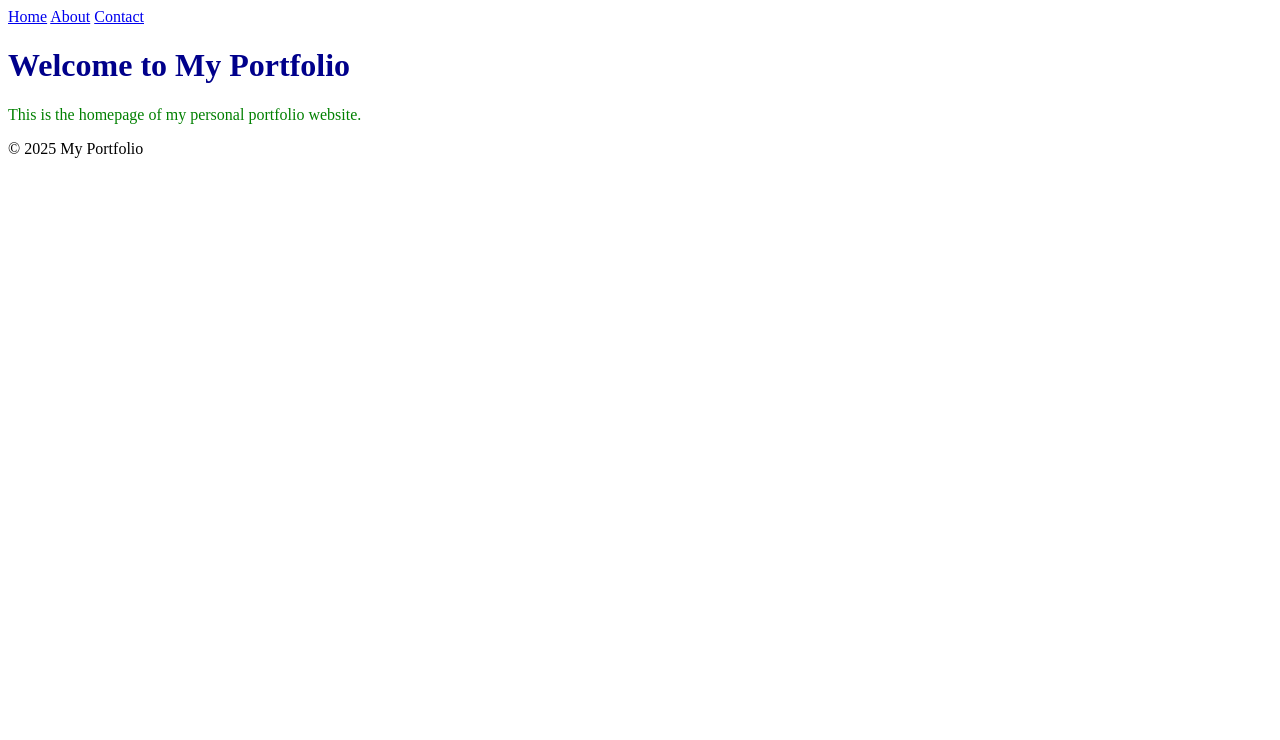
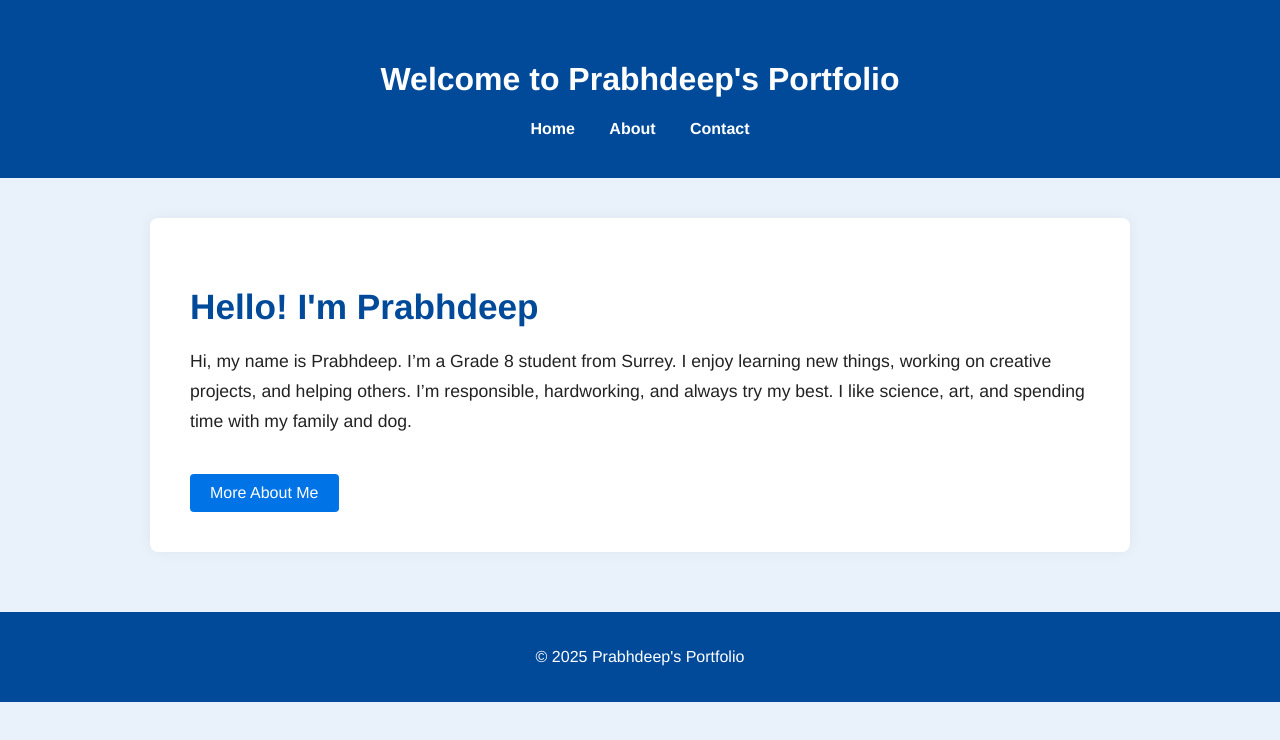
Before and after one commit to Prabhdeep-rgb/Prabhdeep-rgb.github.io, a plain HTML site: page index.html in a window 1280 px wide. Drawn offline with Linux system fonts and the light colour scheme.

Commit message:
Add files via upload

```diff
--- a/index.html
+++ b/index.html
@@ -1,27 +1,101 @@
+<!DOCTYPE html>
 <!DOCTYPE html>
 <html lang="en">
 <head>
-  <meta charset="UTF-8">
-  <title>Home - My Portfolio</title>
-  <link rel="stylesheet" href="styles.css">
+  <meta charset="UTF-8" />
+  <meta name="viewport" content="width=device-width, initial-scale=1.0"/>
+  <title>Prabhdeep's Portfolio</title>
   <style>
-    h1 { color: darkblue; }
+    body {
+      margin: 0;
+      padding: 0;
+      font-family: 'Helvetica Neue', sans-serif;
+      background-color: #e9f2fa;
+      color: #222;
+    }
+
+    header {
+      background-color: #004a99;
+      color: white;
+      padding: 40px 20px;
+      text-align: center;
+    }
+
+    nav a {
+      margin: 0 15px;
+      text-decoration: none;
+      color: white;
+      font-weight: bold;
+    }
+
+    .main-section {
+      max-width: 900px;
+      background: white;
+      margin: 40px auto;
+      padding: 40px;
+      border-radius: 8px;
+      box-shadow: 0 0 15px rgba(0,0,0,0.05);
+    }
+
+    .main-section h2 {
+      font-size: 2.2em;
+      margin-bottom: 20px;
+      color: #004a99;
+    }
+
+    .main-section p {
+      font-size: 1.1em;
+      line-height: 1.7;
+    }
+
+    footer {
+      background-color: #004a99;
+      color: white;
+      text-align: center;
+      padding: 20px;
+      margin-top: 60px;
+    }
+
+    .btn {
+      display: inline-block;
+      margin-top: 20px;
+      padding: 10px 20px;
+      background-color: #0073e6;
+      color: white;
+      border: none;
+      border-radius: 4px;
+      font-size: 1em;
+      cursor: pointer;
+      text-decoration: none;
+    }
+
+    .btn:hover {
+      background-color: #005bb5;
+    }
   </style>
 </head>
 <body>
+
   <header>
+    <h1>Welcome to Prabhdeep's Portfolio</h1>
     <nav>
       <a href="index.html">Home</a>
       <a href="about.html">About</a>
       <a href="contact.html">Contact</a>
     </nav>
   </header>
-  <div class="container">
-    <h1>Welcome to My Portfolio</h1>
-    <p style="color: green;">This is the homepage of my personal portfolio website.</p>
-  </div>
+
+  <section class="main-section">
+    <h2>Hello! I'm Prabhdeep</h2>
+    <p>
+     Hi, my name is Prabhdeep. I’m a Grade 8 student from Surrey. I enjoy learning new things, working on creative projects, and helping others. I’m responsible, hardworking, and always try my best. I like science, art, and spending time with my family and dog.
+    </p>
+    <a class="btn" href="about.html">More About Me</a>
+  </section>
+
   <footer>
-    &copy; 2025 My Portfolio
+    <p>&copy; 2025 Prabhdeep's Portfolio</p>
   </footer>
+
 </body>
 </html>
```
